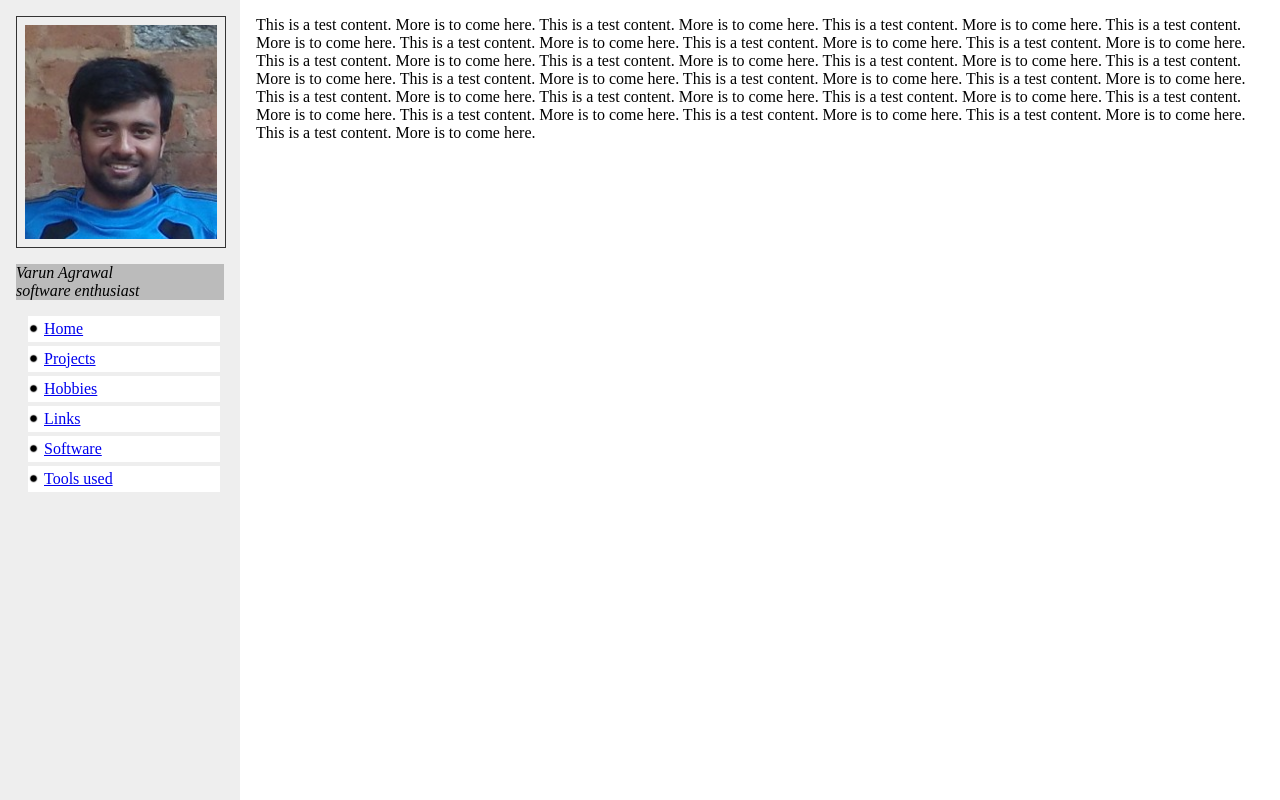
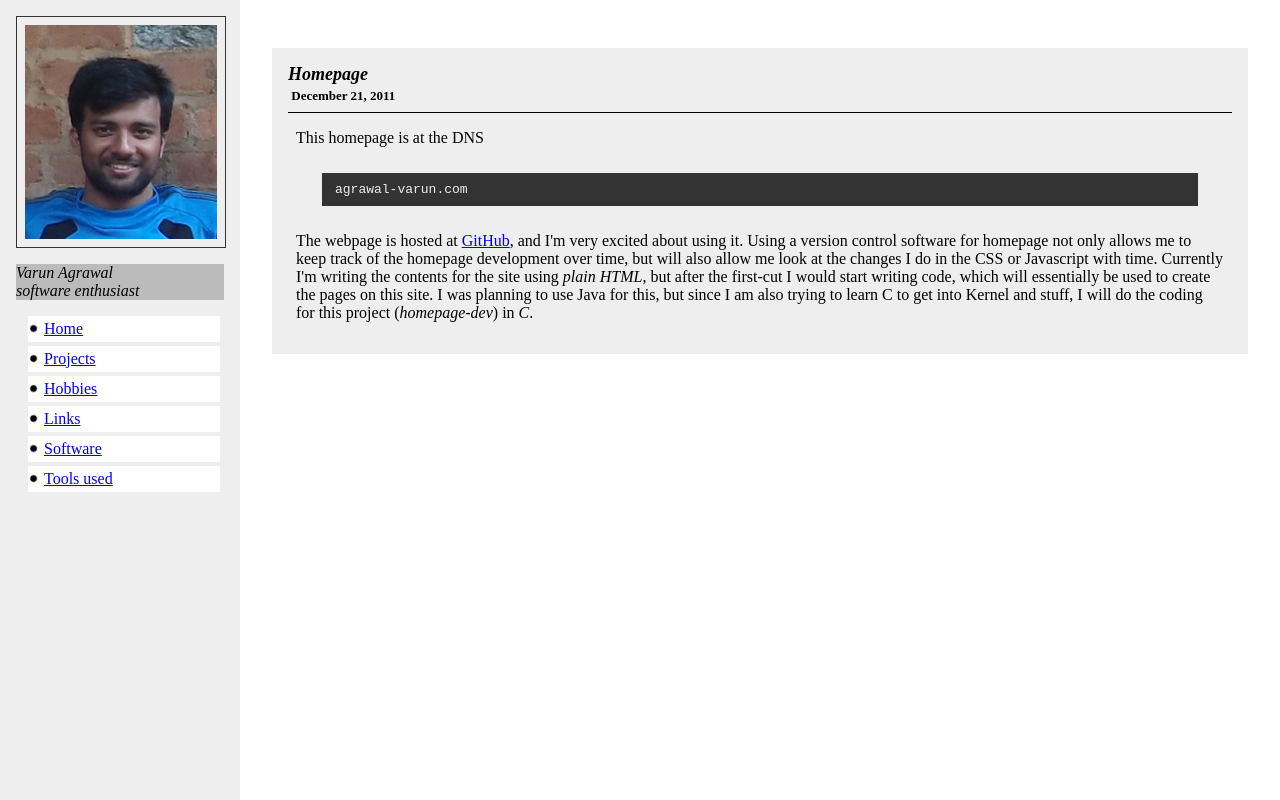
Before and after one commit to varun729/varun729.github.com, a plain HTML site: page index.html in a window 1280 px wide. Drawn offline with Linux system fonts and the light colour scheme.

Commit message:
#11 Home now contains meaningful content

```diff
--- a/css/homepage.css
+++ b/css/homepage.css
@@ -103,6 +103,11 @@ padding-bottom: 0.25em;
 border-bottom: 1px solid black;
 }
 
+#item .date {
+font: bold normal small serif;
+padding:0.25em;
+}
+
 #item .article {
 font: normal serif;
 margin: 0.5em;
--- a/index.html
+++ b/index.html
@@ -30,28 +30,73 @@ software enthusiast
 </div>
 <div id="content">
 <div class="in">
-This is a test content. More is to come here.
-This is a test content. More is to come here.
-This is a test content. More is to come here.
-This is a test content. More is to come here.
-This is a test content. More is to come here.
-This is a test content. More is to come here.
-This is a test content. More is to come here.
-This is a test content. More is to come here.
-This is a test content. More is to come here.
-This is a test content. More is to come here.
-This is a test content. More is to come here.
-This is a test content. More is to come here.
-This is a test content. More is to come here.
-This is a test content. More is to come here.
-This is a test content. More is to come here.
-This is a test content. More is to come here.
-This is a test content. More is to come here.
-This is a test content. More is to come here.
-This is a test content. More is to come here.
-This is a test content. More is to come here.
-This is a test content. More is to come here.
-This is a test content. More is to come here.
+<!-- ITEM1 -->
+<div id="item">
+<div class="title">
+Homepage
+<div class="date">
+December 21, 2011
+</div>
+</div>
+<div class="article">
+<p>
+This homepage is at the DNS <pre>agrawal-varun.com</pre>
+</p>
+<p>
+The webpage is hosted at <a href="http://github.com">GitHub</a>, and I'm very excited about using it. Using a version control software for homepage not only allows me to keep track of the homepage development over time, but will also allow me look at the changes I do in the CSS or Javascript with time. Currently I'm writing the contents for the site using <em>plain HTML</em>, but after the first-cut I would start writing code, which will essentially be used to create the pages on this site. I was planning to use Java for this, but since I am also trying to learn C to get into Kernel and stuff, I will do the coding for this project (<em>homepage-dev</em>) in <em>C</em>.
+</p>
+</div>
+</div>
+<!-- ITEM1 over -->
+<!--
+!-- ITEM2 --
+<div id="item">
+<div class="title">
+Java
+<div class="date">
+December 21, 2011
+</div>
+</div>
+<div class="article">
+<p>
+CONTENT
+</p>
+<p>
+...
+</p>
+</div>
+<span class="link">
+<a href="">More</a>
+</span>
+</div>
+!-- ITEM2 over --
+
+!-- ITEM3 --
+<div id="item">
+<div class="title">
+Java
+<div class="date">
+December 21, 2011
+</div>
+</div>
+<div class="article">
+<p>
+CONTENT
+</p>
+<p>
+...
+</p>
+</div>
+<span class="link">
+<a href="">More</a>
+</span>
+</div>
+!-- ITEM3 over --
+-->
+
+
+
+
 </div>
 </div>
 </div>
```
